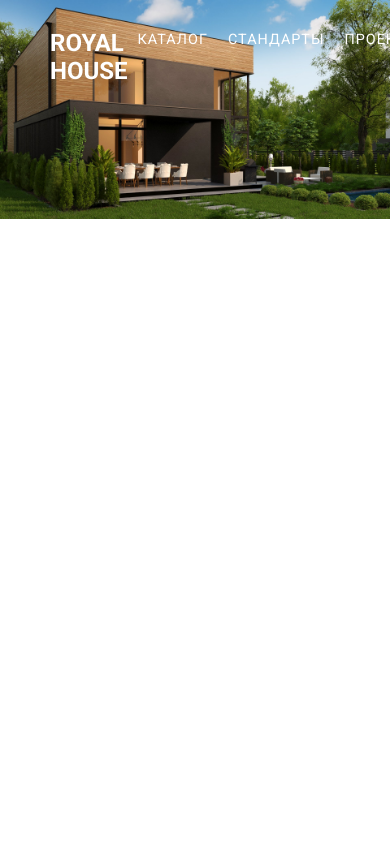
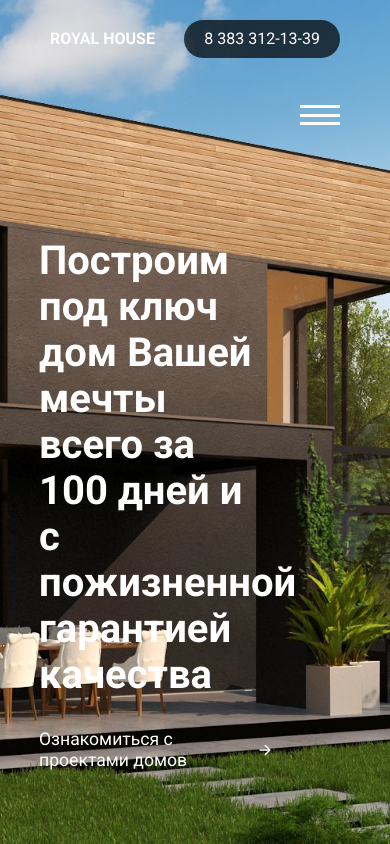
Before and after one commit to zibinsky/houses, a plain HTML site: page index.html in a window 390 px wide. Drawn offline with nearby package versions, Linux system fonts and the light colour scheme; a script that the page names is missing.

Commit message:
Update index.css

```diff
--- a/css/index.css
+++ b/css/index.css
@@ -37,10 +37,9 @@ a {
 
 /* SECTION 1 STYLES */
 
-/* body {
-   width: 100%;
-   height: 100vh;
-} */
+body {
+   background-color: rgb(34, 34, 34);
+}
 
 .section {
    width: 100%;
@@ -61,7 +60,7 @@ a {
 
 .section__cover img {
    width: 100%;
-   max-height: 100%;
+   height: 100%;
    object-fit: cover;
    z-index: 1;
 }
@@ -105,14 +104,14 @@ a {
 }
 
 .nav__link:hover {
-   border-bottom: 2px solid  rgb(248, 4, 147);
+   border-bottom: 2px solid rgb(248, 4, 147);
 }
 
 .section__header-phone {
    margin-top: -10px;
    padding: 10px 20px;
    border-radius: 25px;
-   background-color: rgba(0,0,0,.7);
+   background-color: rgba(0, 0, 0, .7);
    cursor: pointer;
 }
 
@@ -128,7 +127,7 @@ a {
 .section__content-info h1,
 .section__content-info h4 {
    position: relative;
-   color: rgb(255, 255, 255);
+   color: #ffffff;
    z-index: 10;
 }
 
@@ -154,7 +153,7 @@ a {
    font-size: 2rem;
    position: relative;
    z-index: 10;
-   color: rgb(240, 237, 239);
+   color: #ffffff;
    cursor: pointer;
    transition: all .2s;
    border-radius: 50%;
@@ -166,3 +165,146 @@ a {
    border-radius: 50%;
    padding: 10px;
 }
+
+.section__header-burger {
+   position: absolute;
+   top: 105px;
+   right: 50px;
+   width: 40px;
+   height: 20px;
+   display: flex;
+   flex-direction: column;
+   justify-content: space-between;
+   z-index: 200;
+   cursor: pointer;
+}
+
+.burger__line {
+   background-color: #fff;
+   width: 100%;
+   height: 3px;
+}
+
+.none {
+   display: none;
+}
+
+.show {
+   transform: translateX(0%) !important;
+}
+
+.opasity {
+   opacity: 0;
+}
+
+.z0 {
+   z-index: 0 !important;
+}
+
+/* MEDIA QUERIES */
+
+@media (max-width: 1350px) {
+
+   .section__content-info h1 {
+      font-size: 2.5rem;
+   }
+
+   .section__content-info h4 {
+      font-size: 1.1rem;
+      font-weight: 400;
+   }
+
+   .nav {
+      position: absolute;
+      top: 100px;
+      left: 50px;
+   }
+
+   .nav__link {
+      margin: 0 25px;
+   }
+
+   .nav__link:first-child {
+      margin-left: 0 !important;
+   }
+}
+
+
+@media (max-width: 1200px) {
+   .nav__link {
+      font-size: 0.8rem;
+   }
+
+   .section__content-info {
+      width: 40%;
+      position: absolute;
+      top: 20%;
+      left: 10%;
+   }
+}
+
+
+@media (max-width: 976px) {
+   .section__header-burger {
+      display: flex;
+   }
+
+   .section__header-menu {
+      position: absolute;
+      top: 0;
+      left: 0;
+      width: 100%;
+      height: 100vh;
+      background-color: rgba(0, 0, 0, .95);
+      transform: translateX(-100%);
+      transition: all .2s ease-in-out;
+   }
+
+   .nav__list {
+      flex-direction: column;
+   }
+
+   .nav__item {
+      margin-top: 20px;
+   }
+
+   .nav__link {
+      font-size: 1.5rem;
+      font-weight: 900;
+   }
+}
+
+@media (max-width: 900px) {
+   .section__content-info {
+      top: 25%;
+      width: 60%;
+   }
+
+   .section__content-info span ion-icon {
+      font-size: 1rem;
+   }
+}
+
+
+@media (max-width: 676px) {
+   .section__header-logo {
+      font-size: 1rem;
+   }
+}
+
+
+@media (max-width: 560px) {
+   .section__content-info {
+      width: 60%;
+   }
+}
+
+@media (max-width: 375px) {
+   .section__content-info h1 {
+      font-size: 1.8em;
+   }
+
+   .section__content-info h4 {
+      font-size: 1rem;
+   }
+}
```
